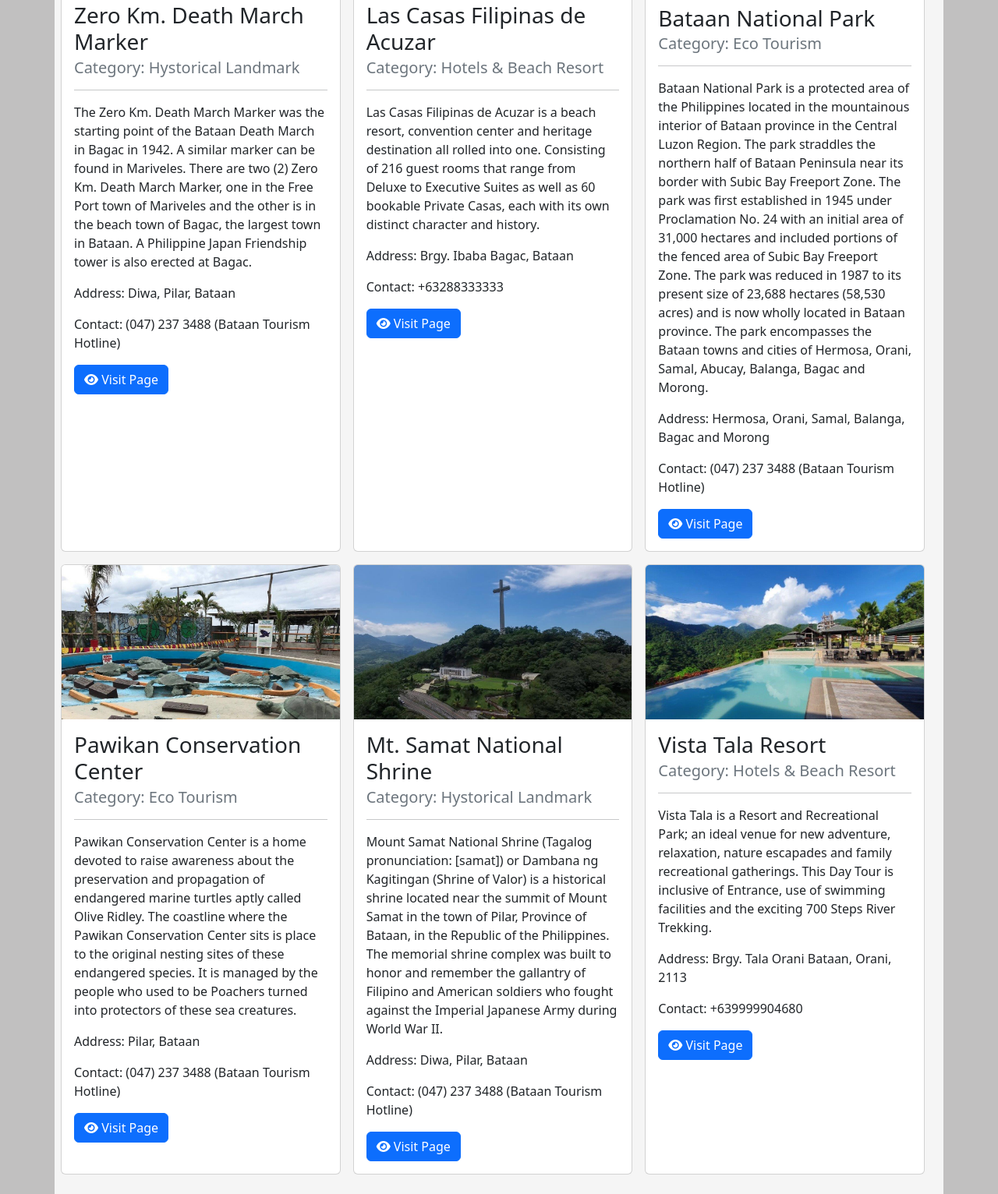
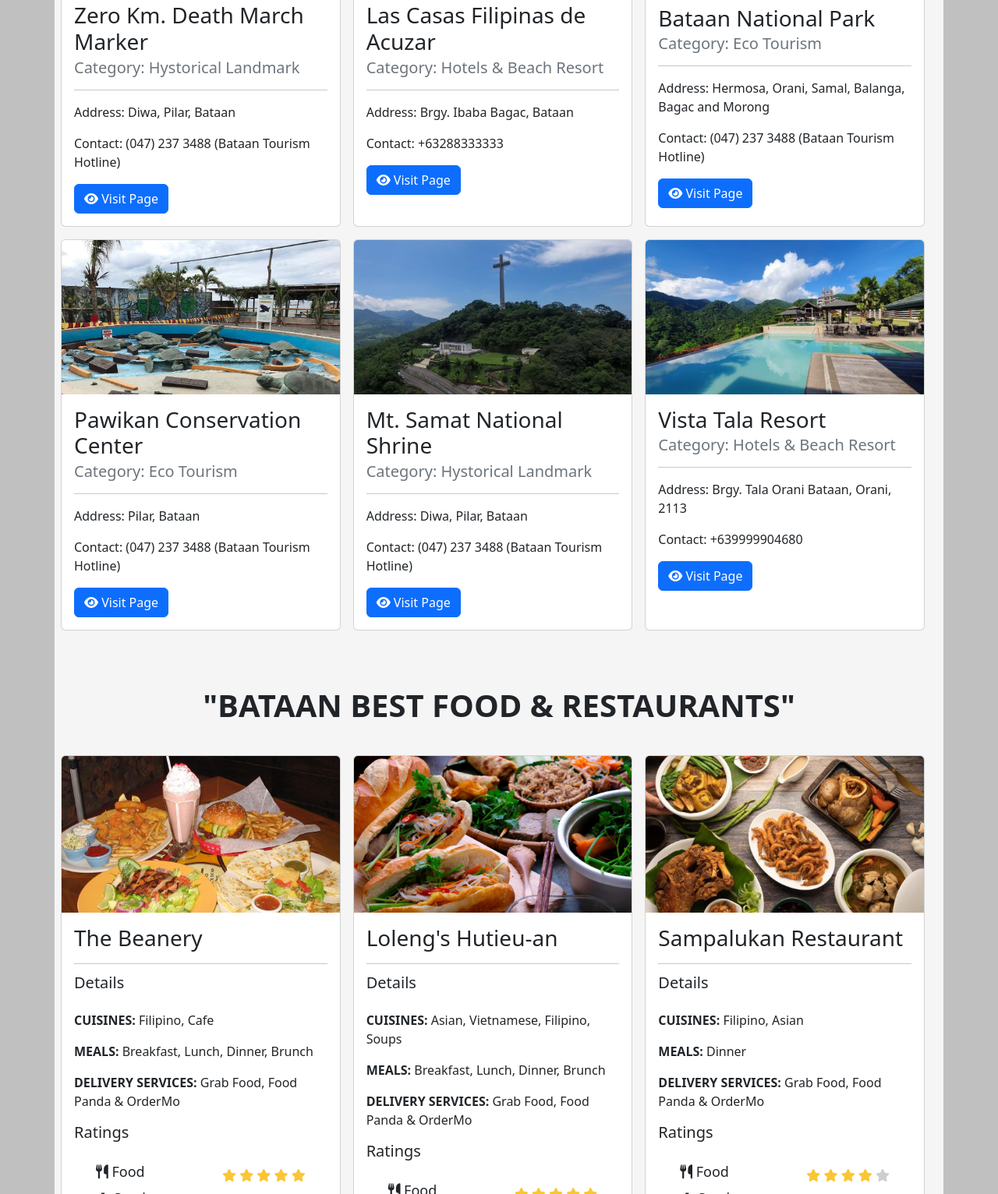
Before and after one commit to KhanQuiambao/MP1_WD76_QUIAMBAO, a plain HTML site: page index.html in a window 1280 px wide. Shown: the part 1239-2771 px from the top of the page at 78% size. Drawn offline with nearby package versions, Linux system fonts and the light colour scheme.

Commit message:
updated files

```diff
--- a/index.html
+++ b/index.html
@@ -230,7 +230,6 @@
                             <h3 class="card-title ">Zero Km. Death March Marker</h3>
                             <h5 class="card-subtitle text-secondary">Category: Hystorical Landmark</h5>
                             <hr>
-                            <p class="card-text">The Zero Km. Death March Marker was the starting point of the Bataan Death March in Bagac in 1942. A similar marker can be found in Mariveles. There are two (2) Zero Km. Death March Marker, one in the Free Port town of Mariveles and the other is in the beach town of Bagac, the largest town in Bataan. A Philippine Japan Friendship tower is also erected at Bagac.</p>
                             <p class="card-text">Address: Diwa, Pilar, Bataan</p>
                             <p class="card-text">Contact: (047) 237 3488 (Bataan Tourism Hotline)</p>
                             <a href="https://www.bataan.gov.ph/behold-bataan/zero-km-death-march-marker/" target="_blank" rel="noopener no-referrer" class="btn btn-primary bottom" type="button"><i class="fa-solid fa-eye"></i> Visit Page</a>
@@ -244,7 +243,6 @@
                             <h3 class="card-title">Las Casas Filipinas de Acuzar</h3>
                             <h5 class="card-subtitle text-secondary">Category: Hotels & Beach Resort</h5>
                             <hr>
-                            <p class="card-text">Las Casas Filipinas de Acuzar is a beach resort, convention center and heritage destination all rolled into one. Consisting of 216 guest rooms that range from Deluxe to Executive Suites as well as 60 bookable Private Casas, each with its own distinct character and history.</p>
                             <p class="card-text">Address: Brgy. Ibaba Bagac, Bataan</p>
                             <p class="card-text">Contact: +63288333333</p>
                             <a href="https://lascasasfilipinas.com/Home" target="_blank" rel="noopener no-referrer" class="btn btn-primary bottom" type="button"><i class="fa-solid fa-eye"></i> Visit Page</a>
@@ -258,7 +256,6 @@
                             <h3 class="card-title">Bataan National Park</h3>
                             <h5 class="card-subtitle text-secondary">Category: Eco Tourism</h5>
                             <hr>
-                            <p class="card-text">Bataan National Park is a protected area of the Philippines located in the mountainous interior of Bataan province in the Central Luzon Region. The park straddles the northern half of Bataan Peninsula near its border with Subic Bay Freeport Zone. The park was first established in 1945 under Proclamation No. 24 with an initial area of 31,000 hectares and included portions of the fenced area of Subic Bay Freeport Zone. The park was reduced in 1987 to its present size of 23,688 hectares (58,530 acres) and is now wholly located in Bataan province. The park encompasses the Bataan towns and cities of Hermosa, Orani, Samal, Abucay, Balanga, Bagac and Morong.</p>
                             <p class="card-text">Address: Hermosa, Orani, Samal, Balanga, Bagac and Morong</p>
                             <p class="card-text">Contact: (047) 237 3488 (Bataan Tourism Hotline)</p>
                             <a href="https://en.wikipedia.org/wiki/Bataan_National_Park" target="_blank" rel="noopener no-referrer" class="btn btn-primary bottom" type="button"><i class="fa-solid fa-eye"></i> Visit Page</a>
@@ -272,7 +269,6 @@
                             <h3 class="card-title">Pawikan Conservation Center</h3>
                             <h5 class="card-subtitle text-secondary">Category: Eco Tourism</h5>
                             <hr>
-                            <p class="card-text">Pawikan Conservation Center is a home devoted to raise awareness about the preservation and propagation of endangered marine turtles aptly called Olive Ridley. The coastline where the Pawikan Conservation Center sits is place to the original nesting sites of these endangered species. It is managed by the people who used to be Poachers turned into protectors of these sea creatures.</p>
                             <p class="card-text">Address: Pilar, Bataan</p>
                             <p class="card-text">Contact: (047) 237 3488 (Bataan Tourism Hotline)</p>
                             <a href="https://www.bataan.gov.ph/behold-bataan/pawikan-conservation-center/" target="_blank" rel="noopener no-referrer" class="btn btn-primary bottom" type="button"><i class="fa-solid fa-eye"></i> Visit Page</a>
@@ -286,7 +282,6 @@
                             <h3 class="card-title">Mt. Samat National Shrine</h3>
                             <h5 class="card-subtitle text-secondary">Category: Hystorical Landmark</h5>
                             <hr>
-                            <p class="card-text">Mount Samat National Shrine (Tagalog pronunciation: [samat]) or Dambana ng Kagitingan (Shrine of Valor) is a historical shrine located near the summit of Mount Samat in the town of Pilar, Province of Bataan, in the Republic of the Philippines. The memorial shrine complex was built to honor and remember the gallantry of Filipino and American soldiers who fought against the Imperial Japanese Army during World War II.</p>
                             <p class="card-text">Address: Diwa, Pilar, Bataan</p>
                             <p class="card-text">Contact: (047) 237 3488 (Bataan Tourism Hotline)</p>
                             <a href="https://www.bataan.gov.ph/behold-bataan/mt-samat-national-shrine/" target="_blank" rel="noopener no-referrer" class="btn btn-primary bottom" type="button"><i class="fa-solid fa-eye"></i> Visit Page</a>
@@ -300,7 +295,6 @@
                             <h3 class="card-title">Vista Tala Resort</h3>
                             <h5 class="card-subtitle text-secondary">Category: Hotels & Beach Resort</h5>
                             <hr>
-                            <p class="card-text">Vista Tala is a Resort and Recreational Park; an ideal venue for new adventure, relaxation, nature escapades and family recreational gatherings. This Day Tour is inclusive of Entrance, use of swimming facilities and the exciting 700 Steps River Trekking.</p>
                             <p class="card-text">Address: Brgy. Tala Orani Bataan, Orani, 2113</p>
                             <p class="card-text">Contact: +639999904680</p>
                             <a href="https://www.facebook.com/vistatalaofficial" target="_blank" rel="noopener no-referrer" class="btn btn-primary bottom" type="button"><i class="fa-solid fa-eye"></i> Visit Page</a>
```
Also changed, not shown: 2 other files.
